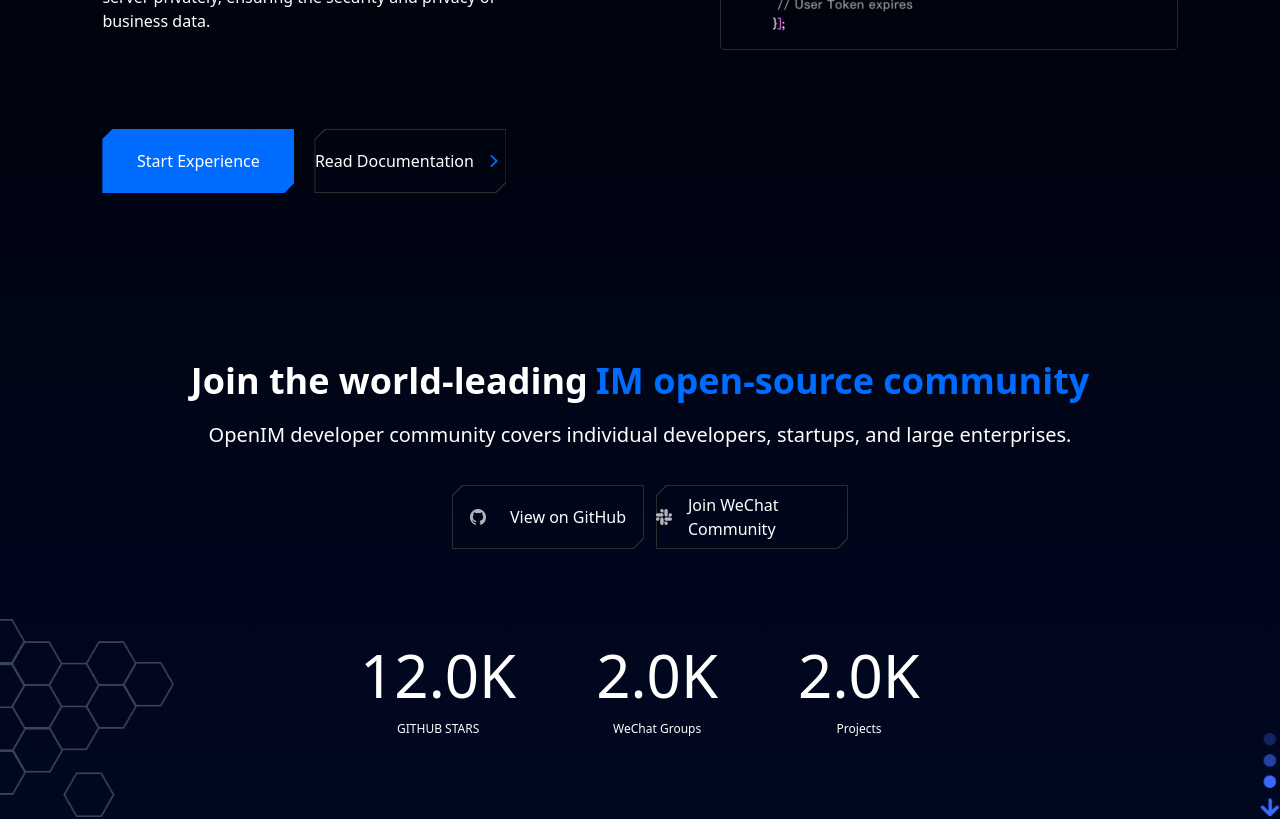
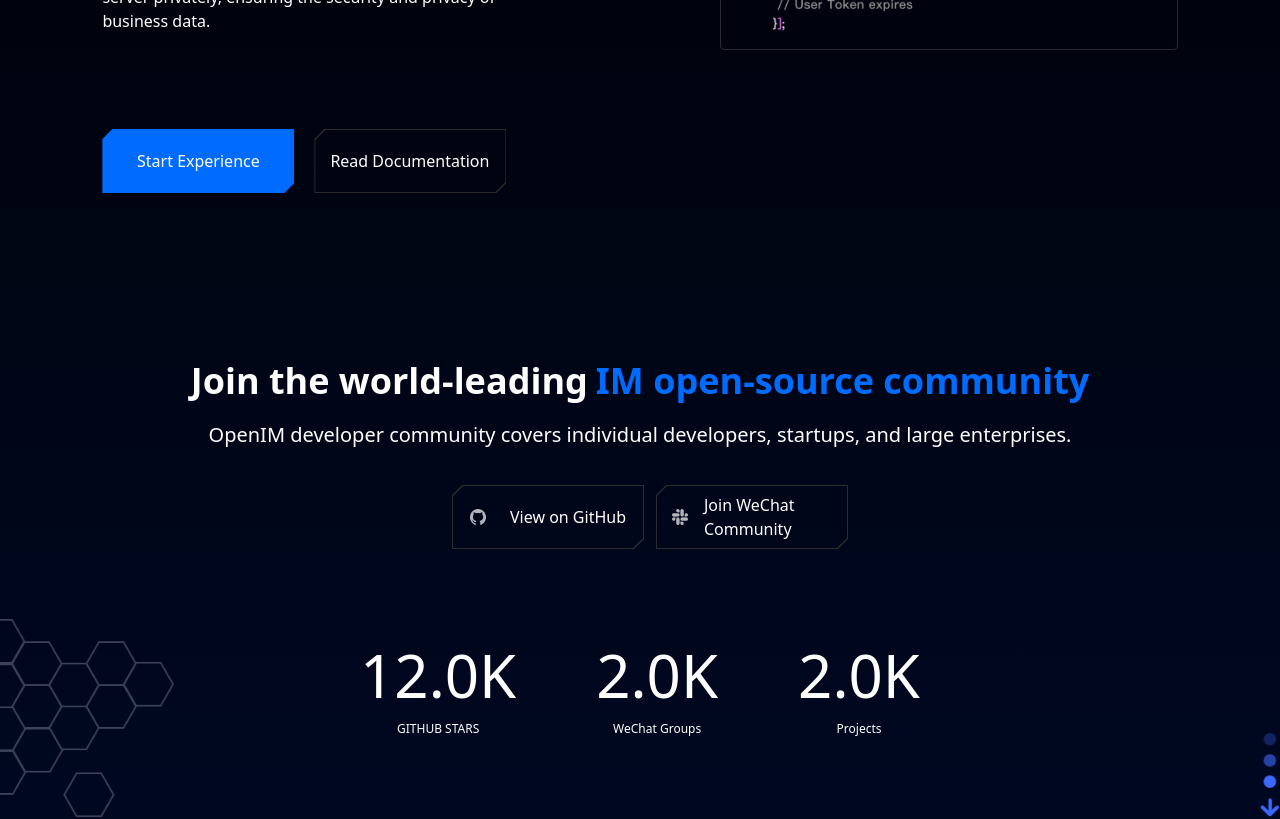
Before and after one commit to openimsdk/openim-official, a Next.js app: page /en in a window 1280 px wide. Shown: the part 540-1359 px from the top of the page. Built offline with nearby package versions, Linux system fonts and the light colour scheme.

Commit message:
fix: en style fix

```diff
--- a/src/app/[lang]/page.tsx
+++ b/src/app/[lang]/page.tsx
@@ -12,7 +12,7 @@
 
   return (
     <main className="overflow-x-hidden">
-      <CodeStartSection dictionary={dictionary} />
+      <CodeStartSection dictionary={dictionary} isZh={lang === "zh"} />
 
       <CommunitySection dictionary={dictionary} isZh={lang === "zh"} />
 
@@ -22,7 +22,7 @@
 
       <SourcesSection dictionary={dictionary} />
 
-      <BottomStartSection dictionary={dictionary} />
+      <BottomStartSection dictionary={dictionary} isZh={lang === "zh"} />
     </main>
   );
 }
--- a/src/components/homepage/BottomStartSection.tsx
+++ b/src/components/homepage/BottomStartSection.tsx
@@ -1,9 +1,16 @@
 import { Dictionary } from "@/dictionaries/en";
 import { ChevronRightIcon } from "@heroicons/react/20/solid";
+import clsx from "clsx";
 import Link from "next/link";
 import React from "react";
 
-const BottomStartSection = ({ dictionary }: { dictionary: Dictionary }) => {
+const BottomStartSection = ({
+  dictionary,
+  isZh,
+}: {
+  dictionary: Dictionary;
+  isZh: boolean;
+}) => {
   return (
     <div className="mx-[8vw] flex flex-col items-center py-20 sm:py-40">
       <div>
@@ -27,11 +34,14 @@
           <div className="btn_polygon_border h-12 w-36 bg-[#2c2c2c] md:h-16 md:w-48"></div>
 
           <Link
-            className="absolute bottom-0 left-0 right-0 top-0 z-10 flex h-12 w-36 flex-row items-center justify-center md:h-16 md:w-48"
+            className={clsx(
+              "absolute bottom-0 left-0 right-0 top-0 z-10 mx-4 flex h-12 w-36 items-center md:h-16 md:w-48",
+              isZh && "mx-0 justify-center",
+            )}
             href="https://docs.openim.io"
           >
             <p>{dictionary["home"].part9.btn_docs}</p>
-            <ChevronRightIcon className="h-6 w-6 text-[#006CFFFF] sm:pl-2" />
+            {isZh && <ChevronRightIcon className="h-6 w-6 text-[#006CFFFF] sm:pl-2" />}
           </Link>
         </div>
       </div>
--- a/src/components/homepage/CodeStartSection.tsx
+++ b/src/components/homepage/CodeStartSection.tsx
@@ -3,8 +3,15 @@
 import Image from "next/image";
 import React from "react";
 import { Dictionary } from "@/dictionaries/en";
+import clsx from "clsx";
 
-const CodeStartSection = ({ dictionary }: { dictionary: Dictionary }) => {
+const CodeStartSection = ({
+  dictionary,
+  isZh,
+}: {
+  dictionary: Dictionary;
+  isZh: boolean;
+}) => {
   return (
     <div className="mx-[8vw] my-20 sm:my-36 md:flex md:flex-row md:justify-between">
       <div className="w-full sm:pr-2 md:w-1/2 md:pr-5  xl:pr-20">
@@ -31,11 +38,14 @@
           <div className="relative ml-5 h-12 w-36 md:h-16 md:w-48">
             <div className="btn_polygon_border h-12 w-36 bg-[#2c2c2c] md:h-16 md:w-48"></div>
             <Link
-              className="absolute bottom-0 left-0 right-0 top-0 z-10 flex h-12 w-36 flex-row items-center justify-center md:h-16 md:w-48"
+              className={clsx(
+                "absolute bottom-0 left-0 right-0 top-0 z-10 mx-4 flex h-12 w-36 items-center md:h-16 md:w-48",
+                isZh && "mx-0 justify-center",
+              )}
               href="https://docs.openim.io/"
             >
               <p>{dictionary["home"].part1.btn_docs}</p>
-              <ChevronRightIcon className="h-6 w-8 pl-2 text-[#006CFFFF]" />
+              {isZh && <ChevronRightIcon className="h-6 w-8 pl-2 text-[#006CFFFF]" />}
             </Link>
           </div>
         </div>
--- a/src/components/homepage/CommunitySection.tsx
+++ b/src/components/homepage/CommunitySection.tsx
@@ -42,13 +42,13 @@
           </Link>
         </div>
         <div className="relative ml-3 h-12 w-40 md:h-16 md:w-48">
-          <div className="dropdown dropdown-hover  ">
+          <div className="dropdown dropdown-hover">
             <div className="btn_polygon_border h-12 w-40 bg-[#2c2c2c] md:h-16 md:w-48"></div>
             <Link
               href="https://join.slack.com/t/openimsdk/shared_invite/zt-1tmoj26uf-_FDy3dowVHBiGvLk9e5Xkg"
               className={clsx(
-                "absolute bottom-0 left-0 right-0 top-0 z-10 flex h-12 w-40 flex-row items-center justify-center text-sm md:h-16 md:w-48 md:text-base",
-                { "pointer-events-none": isZh },
+                "absolute bottom-0 left-0 right-0 top-0 z-10 mx-4 flex h-12 w-40 flex-row items-center justify-center text-sm md:h-16 md:w-48 md:text-base",
+                { "pointer-events-none mx-0": isZh },
               )}
             >
               <Image
@@ -56,7 +56,7 @@
                 height={16}
                 src="/fonts/slack.png"
                 alt="github"
-                className="mr-2 md:mr-4"
+                className="mr-4"
               />
               <p>{dictionary["home"].part2.join}</p>
             </Link>
```
Also changed, not shown: src/dictionaries/en.ts (+7 -7 lines).
